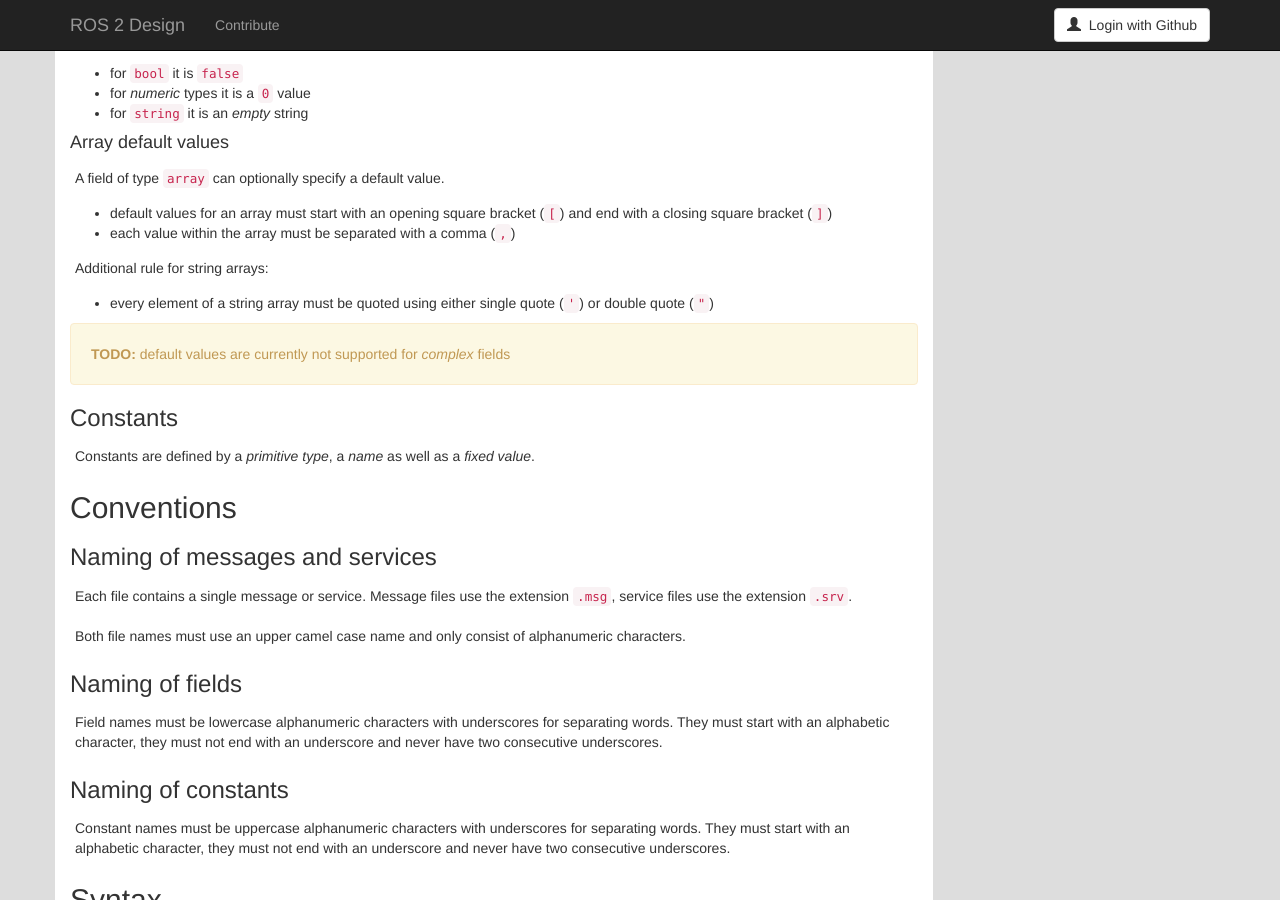
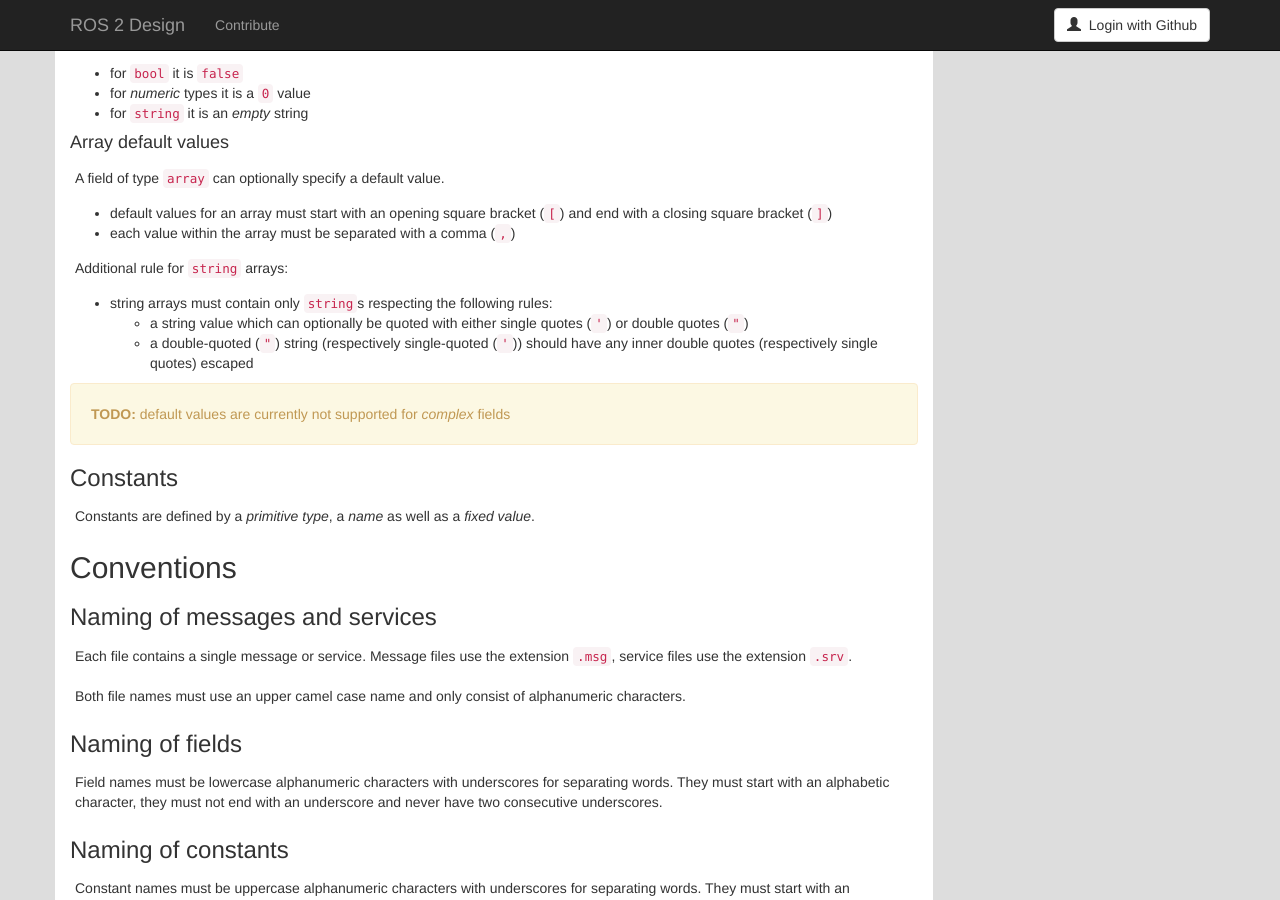
Before and after one commit to ros2/design, a Jekyll site: the page built from articles/110_interface_definition.md, in a window 1280 px wide and 900 px high, scrolled down 1661 px. Built offline with Jekyll 4.4.1, drawn with Linux system fonts in a browser that asks for light colours; nearby versions of some CDN libraries.

Commit message:
make quoting optional for default strings in a string array

```diff
--- a/articles/110_interface_definition.md
+++ b/articles/110_interface_definition.md
@@ -111,9 +111,11 @@ A field of type `array` can optionally specify a default value.
 - default values for an array must start with an opening square bracket (`[`) and end with a closing square bracket (`]`)
 - each value within the array must be separated with a comma (`,`)
 
-Additional rule for string arrays:
+Additional rule for `string` arrays:
+- string arrays must contain only `string`s respecting the following rules:
+  - a string value which can optionally be quoted with either single quotes (`'`) or double quotes (`"`)
 
-- every element of a string array must be quoted using either single quote (`'`) or double quote (`"`)
+  - a double-quoted (`"`) string (respectively single-quoted (`'`)) should have any inner double quotes (respectively single quotes) escaped
 
 <div class="alert alert-warning" markdown="1">
   <b>TODO:</b> default values are currently not supported for <i>complex</i> fields
```
